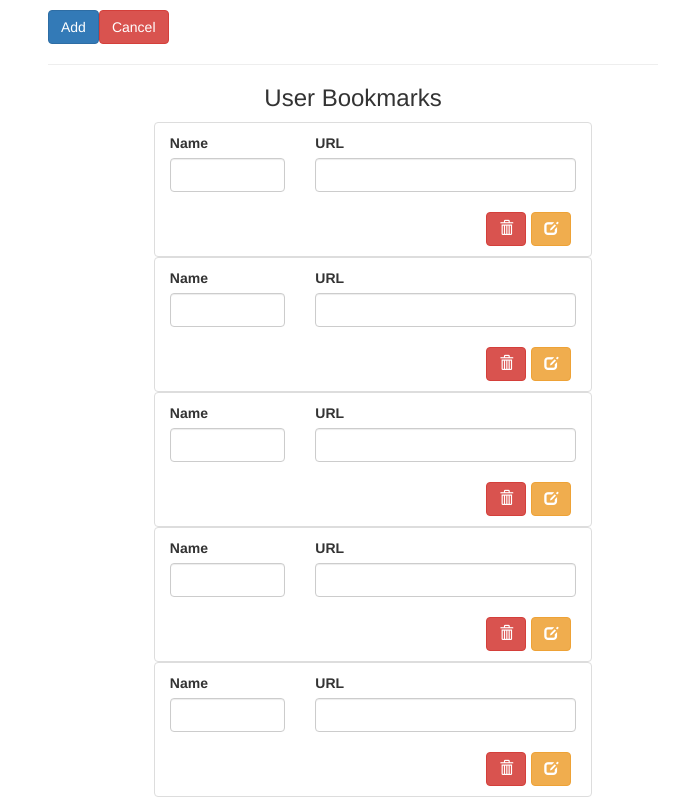
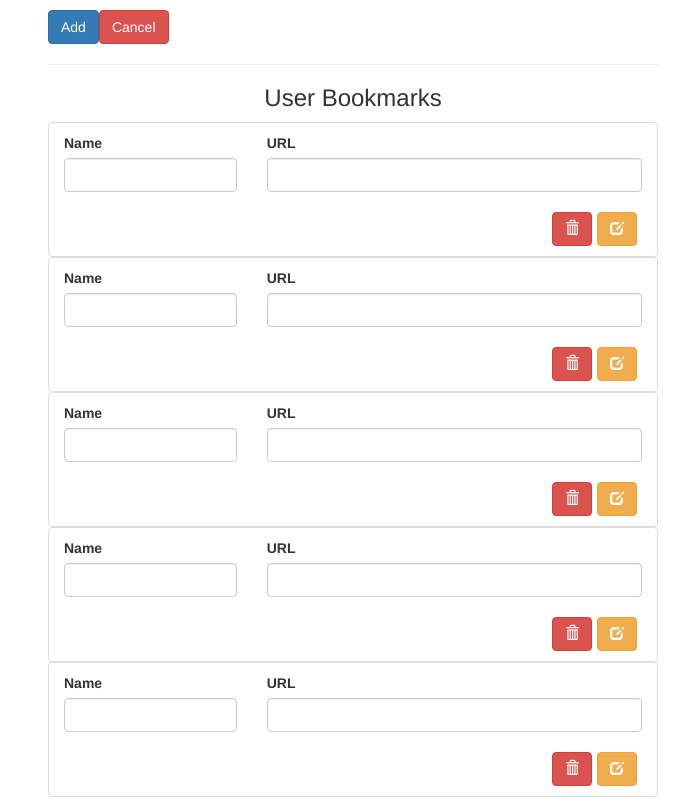
Before and after one commit to Stilos/wiluFront, an Angular app: page /users/edit in a window 1280 px wide. Shown: the part 420-1227 px from the top of the page, without its empty margins (607-1280 px from the left). Built offline with nearby package versions, Linux system fonts and the light colour scheme.

Commit message:
Style adjustments

```diff
--- a/src/app/users/edit-user/edit-user.component.css
+++ b/src/app/users/edit-user/edit-user.component.css
@@ -0,0 +1,4 @@
+.bookmarks-list ul{
+  margin: 0;
+  padding: 0;
+}
--- a/src/app/users/edit-user/edit-user.component.html
+++ b/src/app/users/edit-user/edit-user.component.html
@@ -16,8 +16,10 @@
 
 <hr>
 <h3 class="text-center">User Bookmarks</h3>
-<div class="col-xs-10 col-xs-offset-1">
-  <ul>
-    <app-bookmark-item *ngFor="let bookmark of bookmarksArray"></app-bookmark-item>
-  </ul>
+<div class="row bookmarks-list">
+  <div class="col-xs-12">
+    <ul>
+      <app-bookmark-item *ngFor="let bookmark of bookmarksArray"></app-bookmark-item>
+    </ul>
+  </div>
 </div>
--- a/src/app/users/user/user.component.ts
+++ b/src/app/users/user/user.component.ts
@@ -1,4 +1,4 @@
-import {Component, Input, OnInit, ViewChild} from '@angular/core';
+import {Component, Input, OnInit} from '@angular/core';
 import {UsersService} from '../users.service';
 import {User} from '../user.model';
 import {ActivatedRoute, Router} from '@angular/router';
```
